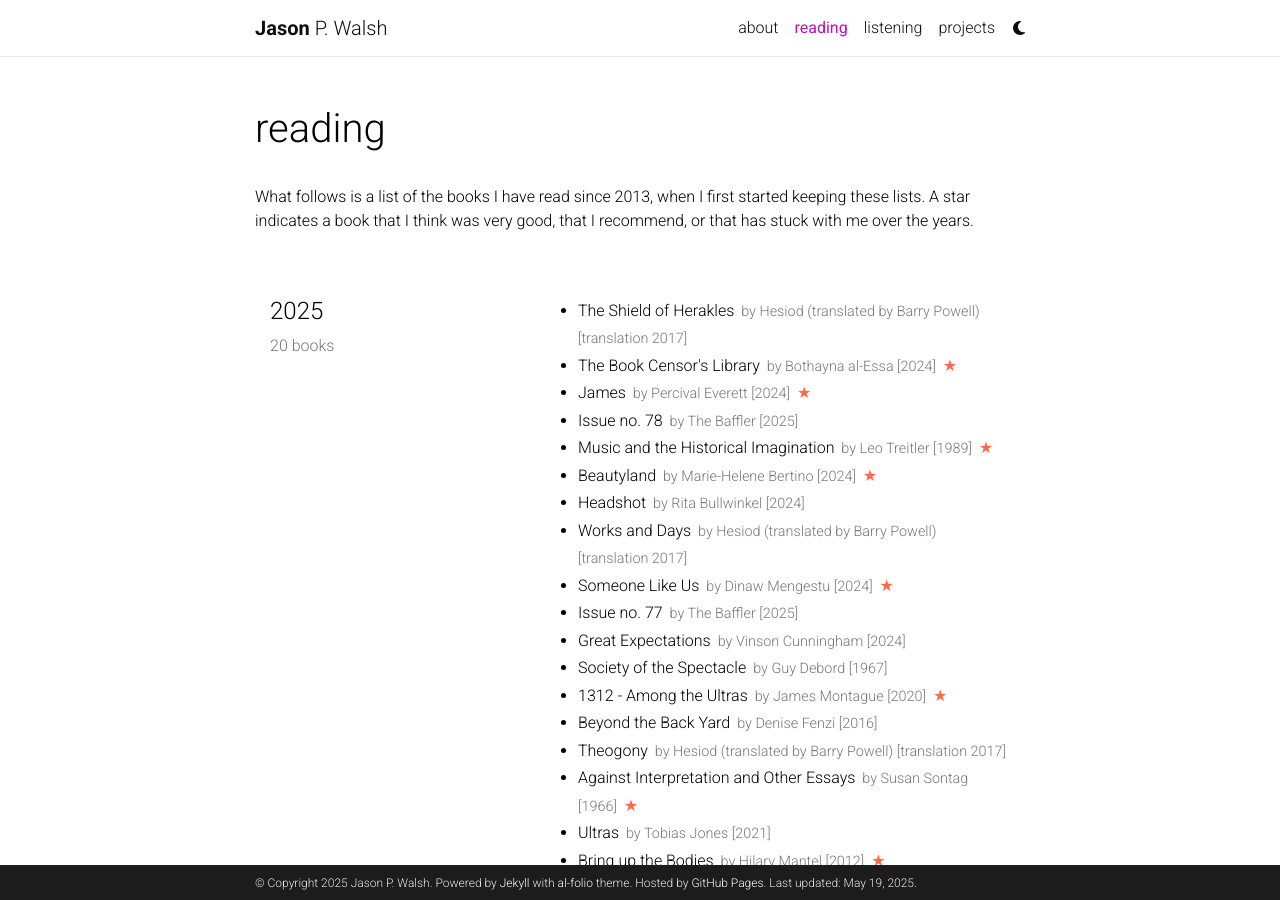
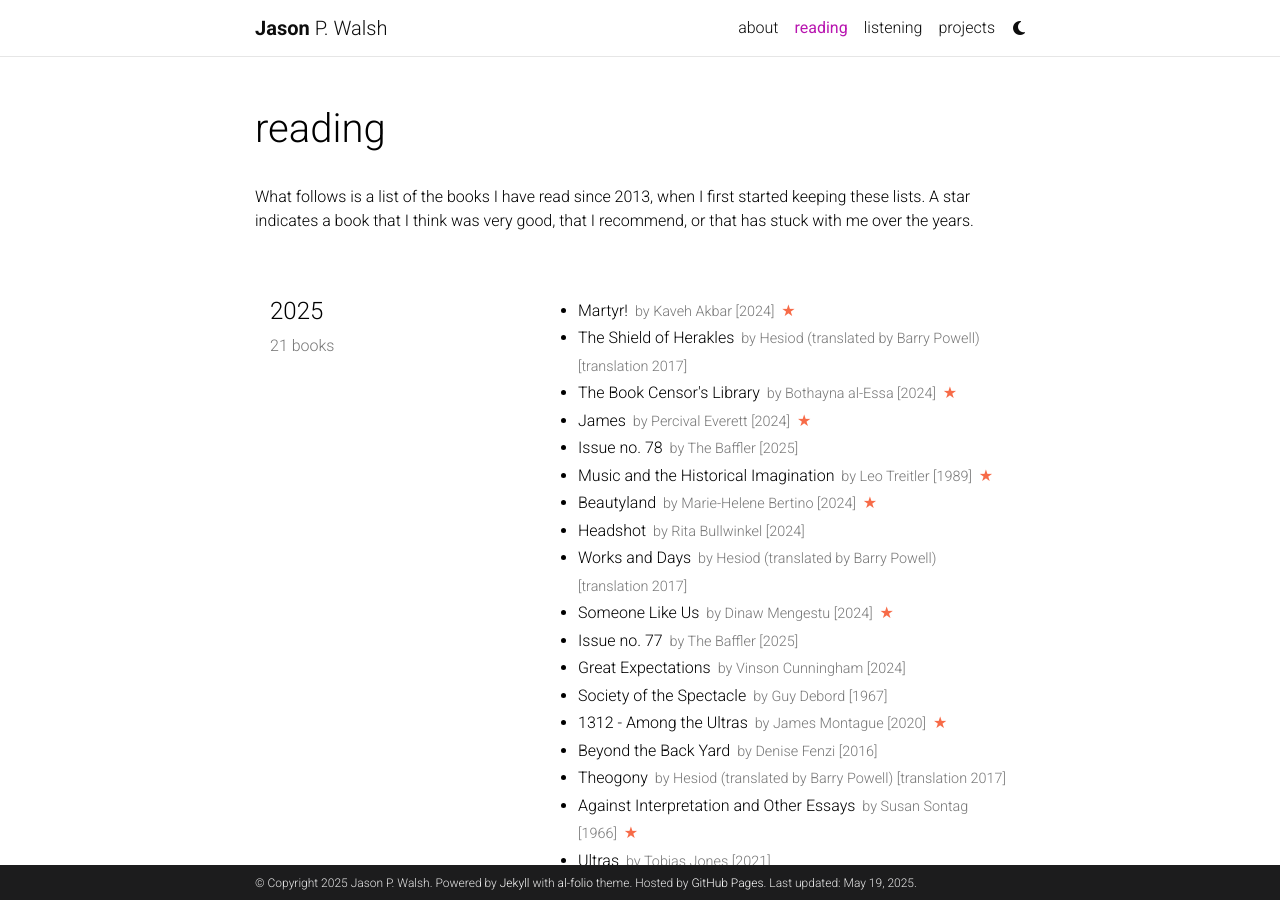
Before and after one commit to jwals23/jwals23.github.io, a Jekyll site: the page built from _pages/reading.md, in a window 1280 px wide and 900 px high. Built offline with Jekyll 4.4.1, drawn with Linux system fonts in a browser that asks for light colours; comment, search, counter and statistics services are not loaded; a style sheet for code colours, icons or effects is not loaded.

Commit message:
Update reading.yml

```diff
--- a/_data/reading.yml
+++ b/_data/reading.yml
@@ -1,6 +1,11 @@
 list:
   - year: "2025"
     books:
+      - title: Martyr!
+        author: Kaveh Akbar
+        year: 2024
+        star: yes
+
       - title: The Shield of Herakles
         author: Hesiod (translated by Barry Powell)
         year: translation 2017
```
